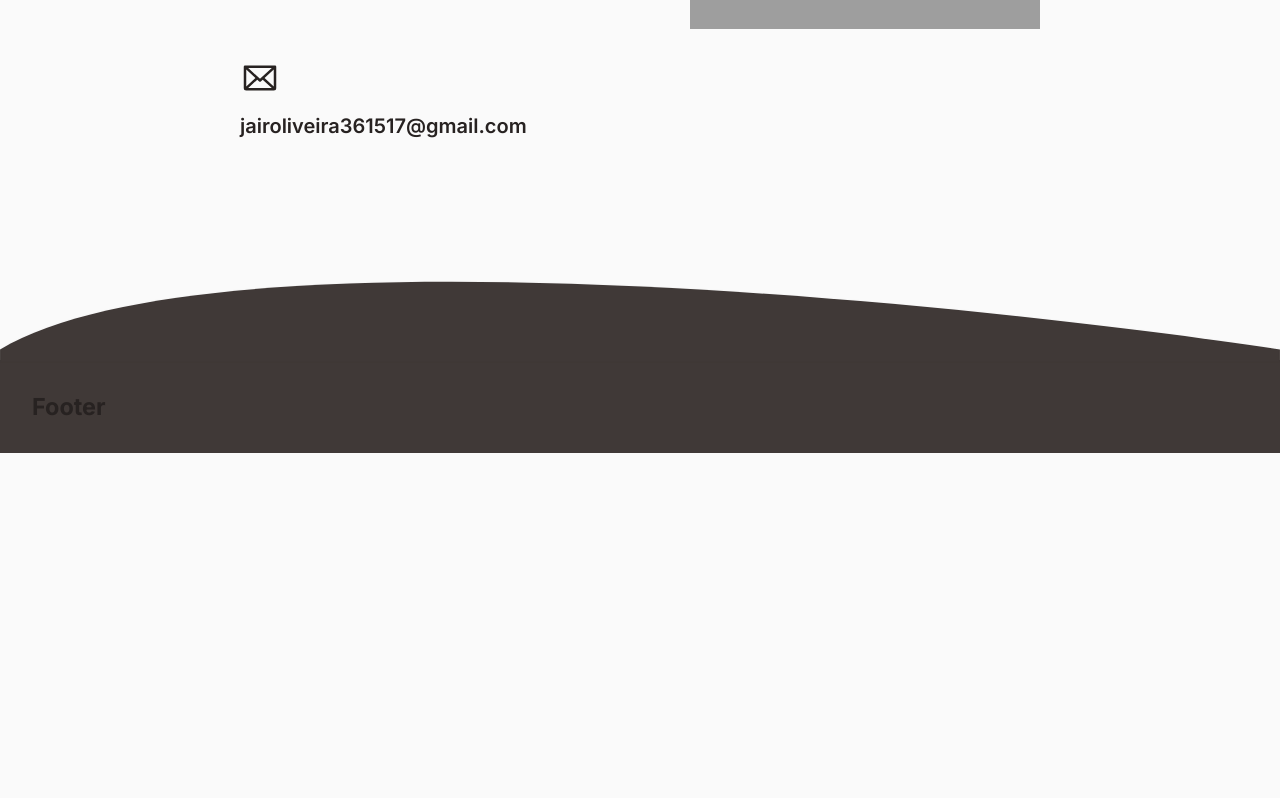
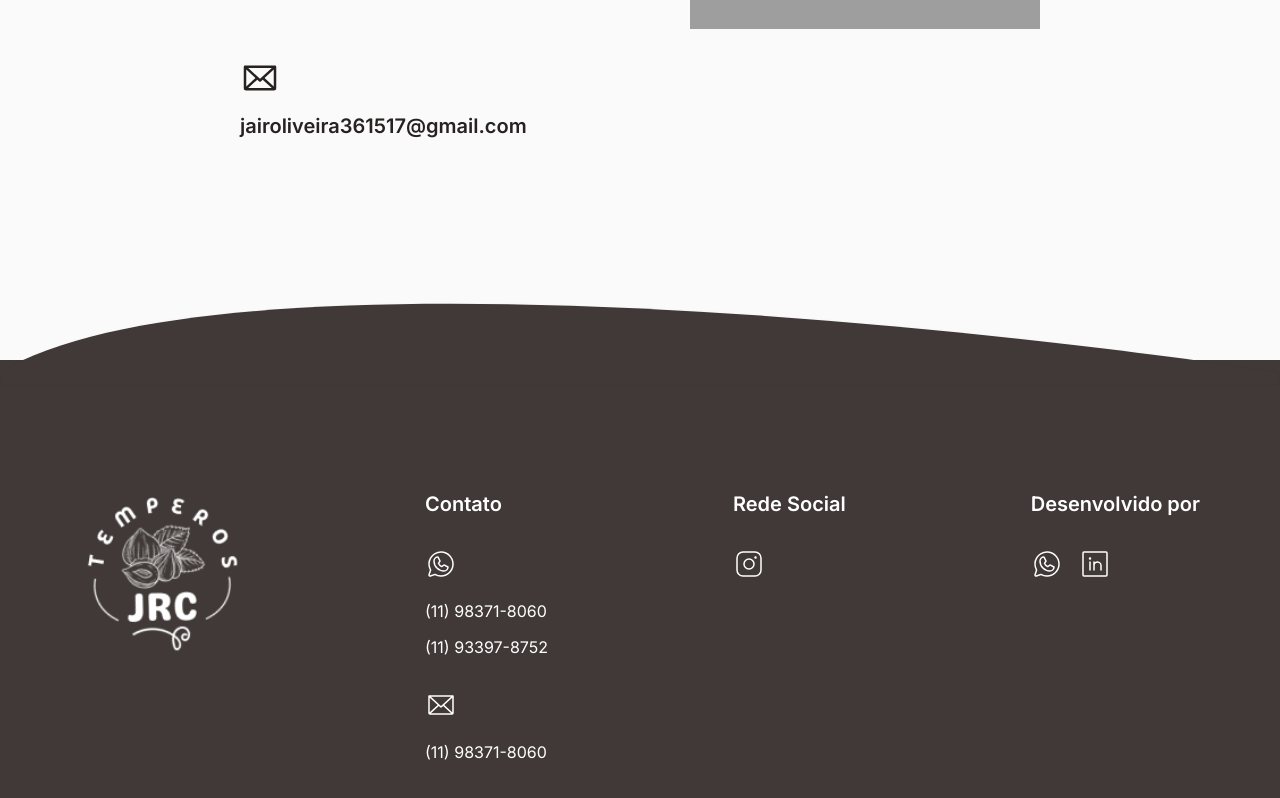
Before and after one commit to 300Marco/temperos-jrc, a React (Vite) app: page / in a window 1280 px wide. Shown: the part 3546-4344 px from the top of the page. Before the commit the page ends 3999 px from the top, so only its background shows below. Built offline with nearby package versions, Linux system fonts and the light colour scheme; grey boxes are pictures that could not be loaded.

Commit message:
update: footer info

```diff
--- a/src/components/Footer/index.tsx
+++ b/src/components/Footer/index.tsx
@@ -1,6 +1,20 @@
-import { FooterContainer, FooterWave } from './styles'
+import {
+  Developer,
+  FooterBox,
+  FooterContainer,
+  FooterWave,
+  SectionFooter,
+  SectionTitle,
+} from './styles'
 
 import ondaFooter from '../../assets/onda-footer.svg'
+import logoTemperosJrc from '../../assets/logo-temperos-src-branco.svg'
+import {
+  Envelope,
+  InstagramLogo,
+  LinkedinLogo,
+  WhatsappLogo,
+} from '@phosphor-icons/react'
 
 export function Footer() {
   return (
@@ -9,7 +23,48 @@ export function Footer() {
         <img src={ondaFooter} alt="" />
       </FooterWave>
 
-      <h3>Footer</h3>
+      <FooterBox>
+        <img src={logoTemperosJrc} alt="" />
+
+        <SectionFooter>
+          <SectionTitle>Contato</SectionTitle>
+
+          <div>
+            <a href="#">
+              <WhatsappLogo size={32} weight="light" />
+            </a>
+            <span>(11) 98371-8060</span>
+            <span>(11) 93397-8752</span>
+          </div>
+
+          <div>
+            <a href="#">
+              <Envelope size={32} weight="light" />
+            </a>
+            <span>(11) 98371-8060</span>
+          </div>
+        </SectionFooter>
+
+        <SectionFooter>
+          <SectionTitle>Rede Social</SectionTitle>
+          <a href="#">
+            <InstagramLogo size={32} weight="light" />
+          </a>
+        </SectionFooter>
+
+        <SectionFooter>
+          <SectionTitle>Desenvolvido por</SectionTitle>
+
+          <Developer>
+            <a href="#">
+              <WhatsappLogo size={32} weight="light" />
+            </a>
+            <a href="#">
+              <LinkedinLogo size={32} weight="light" />
+            </a>
+          </Developer>
+        </SectionFooter>
+      </FooterBox>
     </FooterContainer>
   )
 }
--- a/src/components/Footer/styles.ts
+++ b/src/components/Footer/styles.ts
@@ -4,10 +4,13 @@ export const FooterContainer = styled('footer', {
   position: 'relative',
 
   width: '100%',
-  padding: '2rem',
-  // marginTop: '8.25rem',
+  padding: '8.25rem 0',
   marginTop: '13.875rem',
+  color: '$white',
   backgroundColor: '$gray800',
+
+  display: 'flex',
+  justifyContent: 'center',
 })
 
 export const FooterWave = styled('div', {
@@ -25,3 +28,44 @@ export const FooterWave = styled('div', {
     width: '100%',
   },
 })
+
+export const FooterBox = styled('section', {
+  width: '70rem',
+
+  display: 'flex',
+  justifyContent: 'space-between',
+
+  img: {
+    width: '10rem',
+    height: '10rem',
+  },
+})
+
+export const SectionFooter = styled('section', {
+  display: 'flex',
+  flexDirection: 'column',
+  gap: '2rem',
+
+  svg: {
+    color: '$white',
+  },
+
+  div: {
+    display: 'flex',
+    flexDirection: 'column',
+    gap: '1rem',
+
+    span: {
+      fontSize: '1rem',
+    },
+  },
+})
+
+export const SectionTitle = styled('span', {
+  fontWeight: 600,
+})
+
+export const Developer = styled('span', {
+  display: 'flex',
+  gap: '1rem',
+})
```
Also changed, not shown: src/assets/logo-temperos-src-branco.svg (added).
